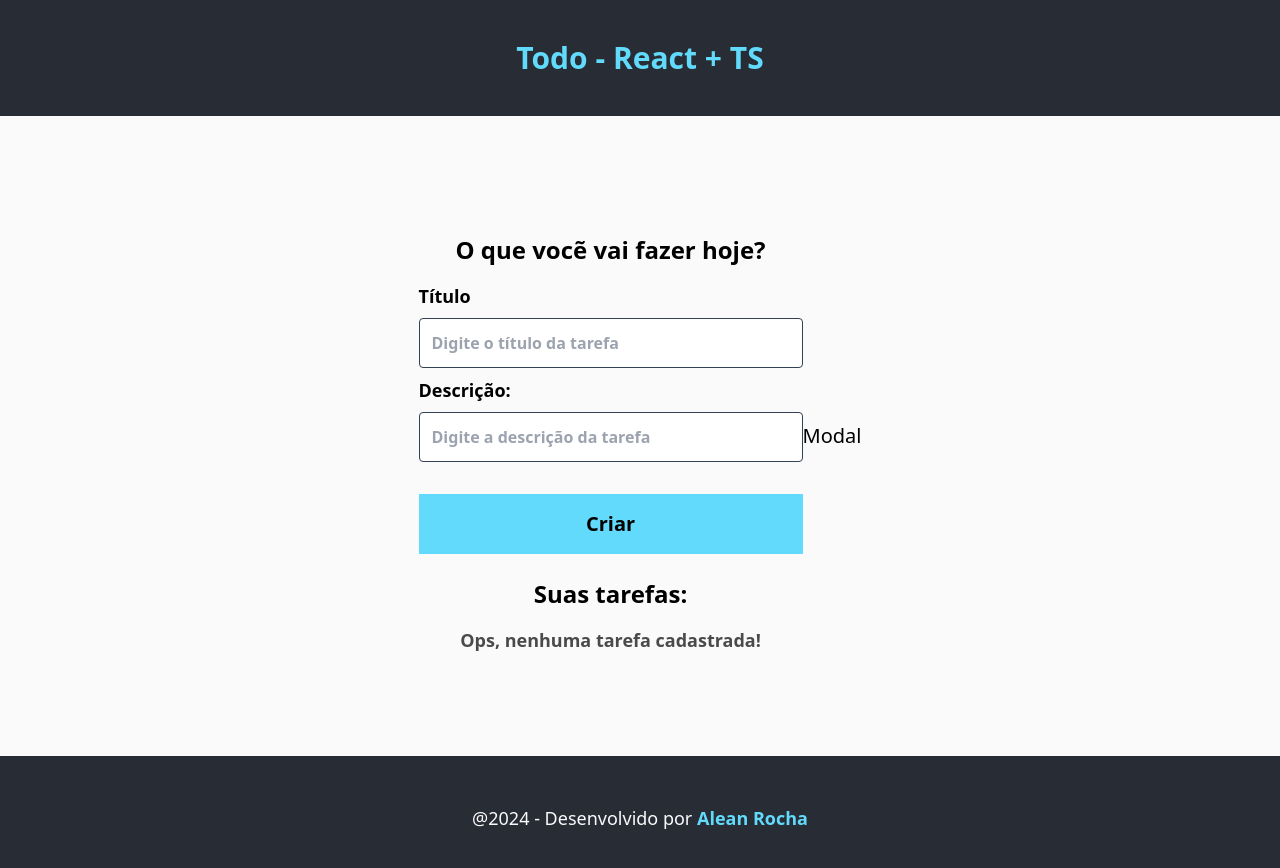
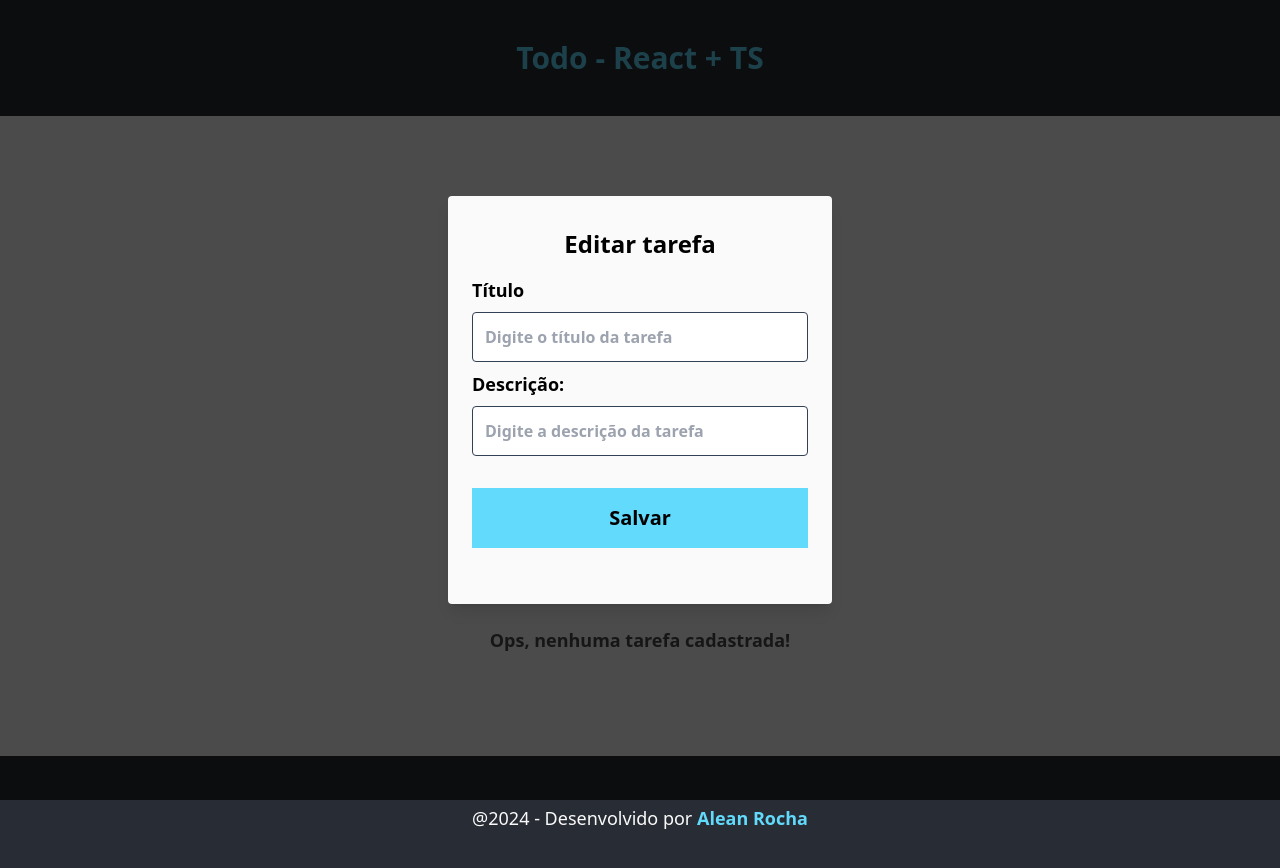
Before and after one commit to aleanrocha/todo-ts, a React (Vite) app: page / in a window 1280 px wide. Shown: the top 868 px of the page. Built offline with nearby package versions, Linux system fonts and the light colour scheme.

Commit message:
modal styles

```diff
--- a/src/App.tsx
+++ b/src/App.tsx
@@ -34,7 +34,7 @@ export const App = () => {
             <TaskList taskList={taskList} handleDelete={deleteTask} />
           </div>
         </section>
-        <Modal />
+        <Modal children={<TaskForm taskList={taskList} btnText="Salvar" />} />
       </main>
       <Footer />
     </>
--- a/src/components/Modal/index.tsx
+++ b/src/components/Modal/index.tsx
@@ -1,10 +1,16 @@
-interface Props {}
-export const Modal = () => {
+import { ReactNode } from 'react'
+
+interface Props {
+  children: ReactNode
+}
+
+export const Modal = ({ children }: Props) => {
   return (
-    <section>
-      <div></div>
-      <div>
-        <h2>Modal</h2>
+    <section className="relative">
+      <div className="w-full h-full fixed left-0 top-0 bg-black opacity-70"></div>
+      <div className="bg-todo-white max-w-96 px-6 py-8 rounded shadow-lg fixed left-1/2 top-1/2 transform -translate-x-1/2 -translate-y-1/2 md:w-11/12">
+        <h2 className="text-center font-bold mb-4 text-2xl">Editar tarefa</h2>
+        {children}
       </div>
     </section>
   )
```
